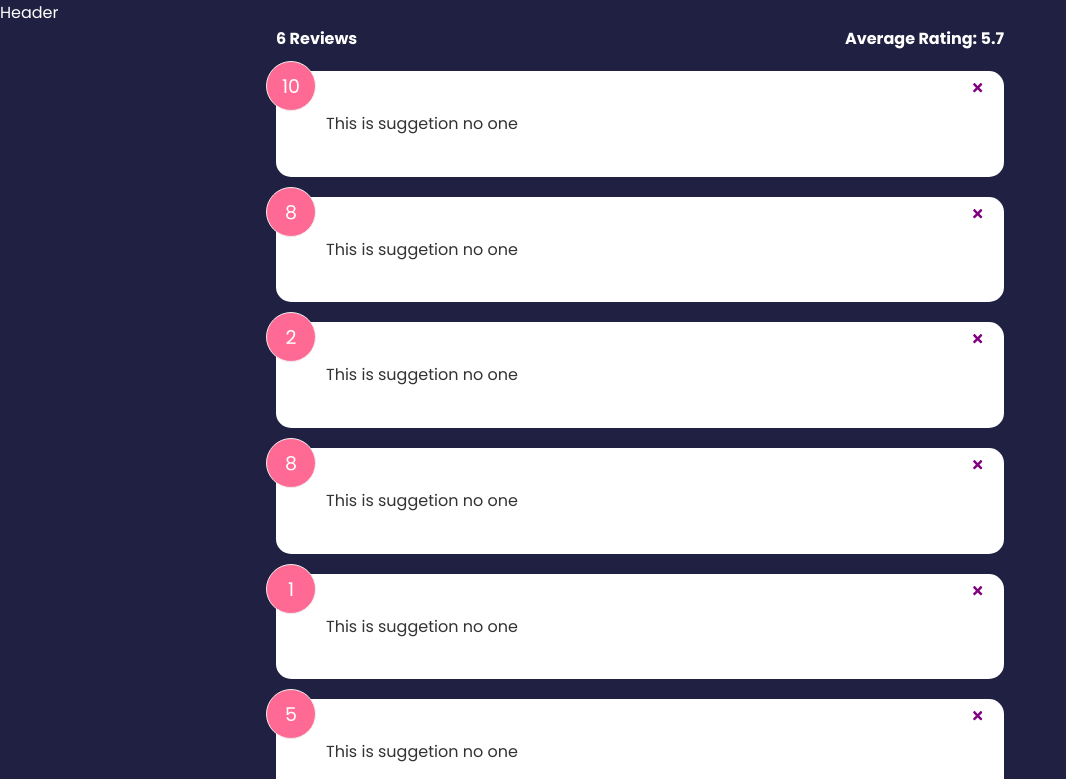
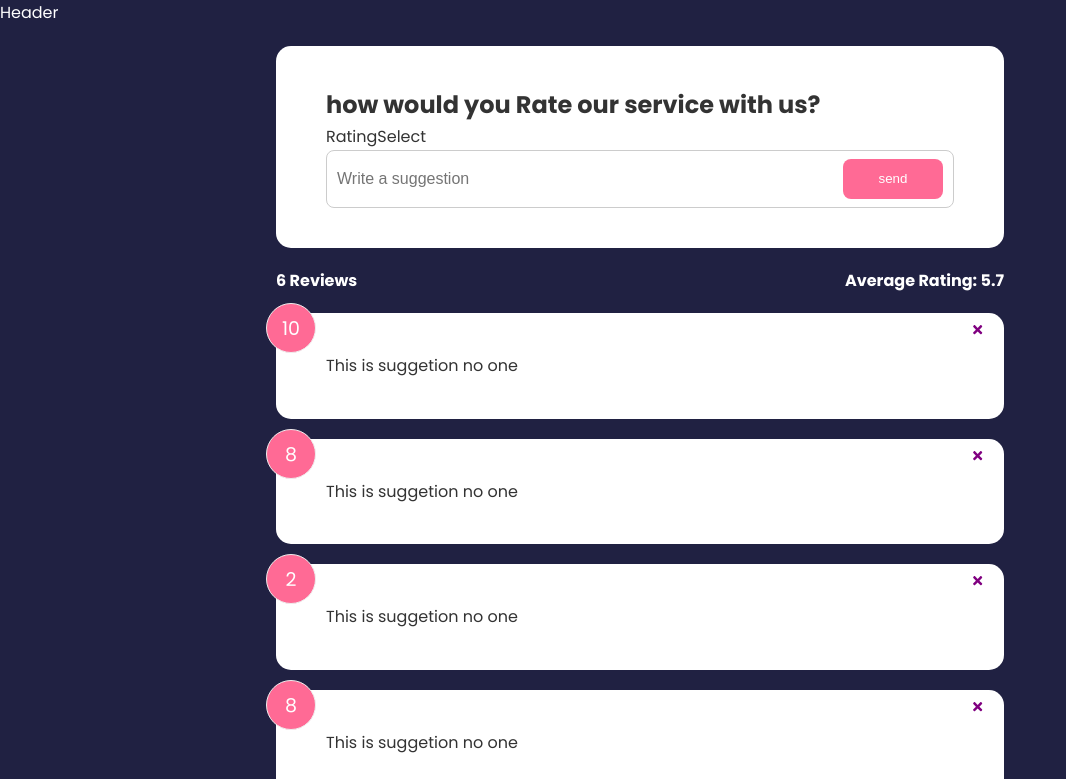
Before and after one commit to preetibiswas/suggestion-app, a React (Create React App) app: page / in a window 1280 px wide. Shown: the top 779 px of the page, without its empty margins (0-1066 px from the left). Built offline with nearby package versions, Linux system fonts and the light colour scheme.

Commit message:
create-Form-done

```diff
--- a/src/App.js
+++ b/src/App.js
@@ -3,6 +3,7 @@ import SuggestionData from './data/SuggestionData'
 import Suggestionitem from './components/Suggestionitem'
 import SuggestionList from './components/SuggestionList'
 import { useState } from 'react'
+import SuggestionForm from './components/SuggestionForm'
 
 import SuggestionState from './components/SuggestionState'
 
@@ -17,6 +18,7 @@ function App() {
     <>
       <Header />
       <div className="container">
+        <SuggestionForm />
         <SuggestionState suggestion={suggestion} />
         <SuggestionList suggestion={suggestion} handleDelete={handleDelete} />
       </div>
--- /dev/null
+++ b/src/components/RatingSelect.jsx
@@ -0,0 +1,9 @@
+import React from 'react'
+
+const RatingSelect = () => {
+  return (
+    <div>RatingSelect</div>
+  )
+}
+
+export default RatingSelect
--- /dev/null
+++ b/src/components/SuggestionForm.jsx
@@ -0,0 +1,48 @@
+import React, { useState } from "react";
+import Card from "../shared/Card";
+import Button from "../shared/Button";
+import { FaHandLizard } from "react-icons/fa";
+import { isDisabled } from "@testing-library/user-event/dist/utils";
+import RatingSelect from "./RatingSelect";
+
+const SuggestionForm = () => {
+  const [text, setText] = useState("");
+  const [btnDisabled,setBtnDisabled]= useState(true)
+  const [message,setMessage]=useState('')
+const handleTextChange=(e)=>{
+    if(text === ''){
+        setBtnDisabled(true)
+        setMessage(null)
+    }
+    if(text !== '' && text.trim().length <=10){
+        setMessage('text must br atleast 10 character')
+        setBtnDisabled(true)
+    }
+    else{
+        setMessage(null)
+        setBtnDisabled(false)
+    }
+    setText(e.target.value)
+
+}
+  return (
+    <Card>
+      <form>
+        <h2>how would you Rate our service with us?</h2>
+        <RatingSelect/>
+        <div className="input-group">
+          <input type="text" placeholder="Write a suggestion" onChange={handleTextChange} />
+          <Button
+          type='submit'
+        version='secondary'
+        isDisabled={isDisabled}
+        >send</Button>
+
+        </div>
+        {message && <div className="message">{message}</div>}
+      </form>
+    </Card>
+  );
+};
+
+export default SuggestionForm;
--- a/src/index.css
+++ b/src/index.css
@@ -82,3 +82,43 @@ ul {
   color: #fff;
   align-items: center;
 }
+
+.btn{
+  color: #fff;
+  border: none;
+  border-radius: 8px;
+  width: 100px;
+  height: 40px;
+  cursor: pointer;
+}
+.btn-secondary{
+  background: #ff6a95;
+}
+
+.btn-primary{
+  background: #202142;
+}
+.btn:hover{
+  transform: scale(0.98);
+  opacity: 0.9;
+}
+.btn:disabled{
+  background-color: #cccccc;
+  color: #333;
+  cursor: auto;
+}
+.input-group{
+  display: flex;
+  flex-direction: row;
+  border: 1px solid #ccc;
+  padding: 8px 10px;
+  border-radius: 8px;
+}
+input{
+  flex-grow: 2;
+  border: none;
+  font-size: 16px;
+}
+input:focus{
+  outline: none;
+}
--- /dev/null
+++ b/src/shared/Button.jsx
@@ -0,0 +1,24 @@
+import React from 'react'
+import PropTypes from 'prop-types'
+
+const Button = ({children,type,version,isDisabled }) => {
+  return (
+    <button
+    className={`btn btn-${version}`}
+    type={type}
+    disabled={isDisabled}
+
+     >{children}</button>
+  )
+}
+
+export default Button
+
+Button.defaultProps={
+    isDisabled:false
+
+}
+
+Button.propTypes={
+    isDisabled:PropTypes.bool
+}
```
